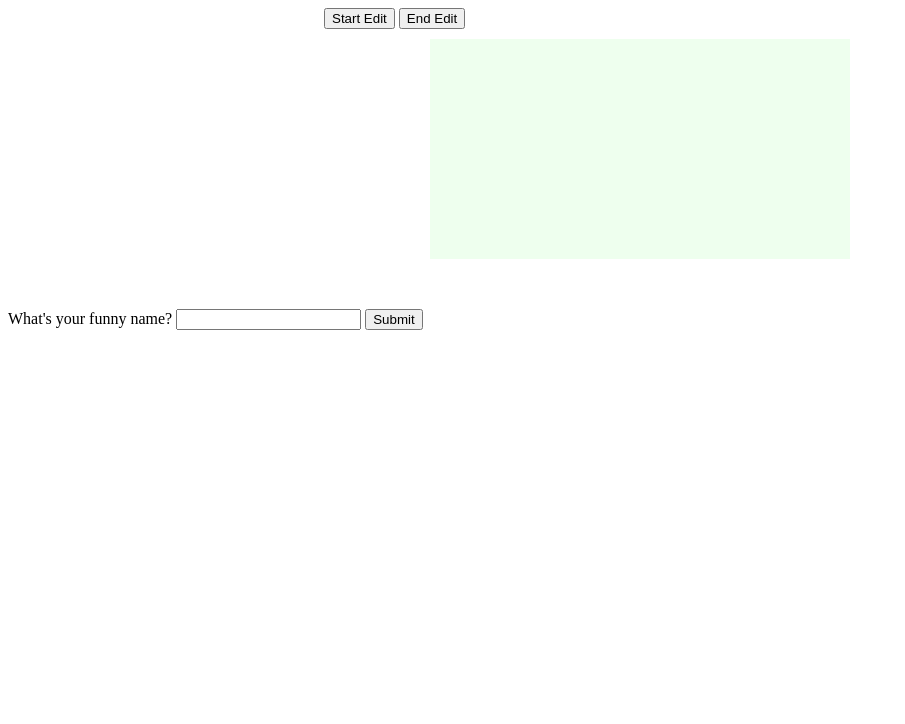
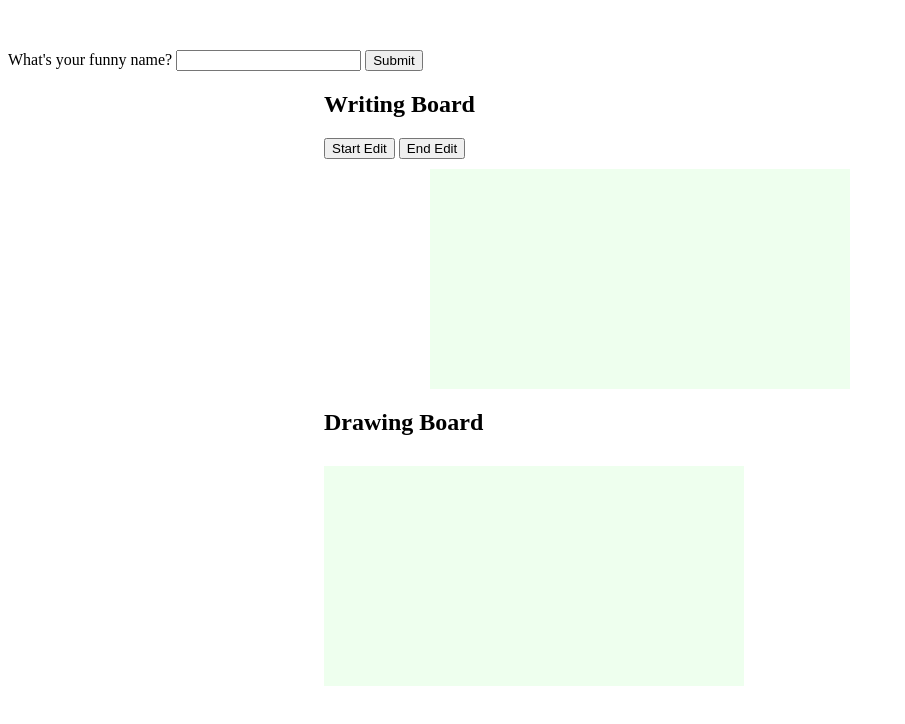
Before and after one commit to WinterCricket/introFormJS, a plain HTML site: page index.html in a window 1280 px wide. Shown: the whole page, without its empty margins (0-905 px from the left). Drawn offline with Linux system fonts and the light colour scheme.

Commit message:
add canvas board and files to index and rearrange page layout

```diff
--- a/editStyle.css
+++ b/editStyle.css
@@ -1,4 +1,4 @@
-#editElement {
+#editElement, #whiteBoard {
 
 	background-color: #eeffee;
 	color: blue;
@@ -12,7 +12,7 @@
 
 }
 
-main {
+main, div {
 	width: 50%;
 	margin: 0 auto;
 }
--- a/index.html
+++ b/index.html
@@ -5,24 +5,33 @@
 	<title>Introduction to Forms</title>
 	<link rel="stylesheet" href="style.css">
 	<link rel="stylesheet" href="editStyle.css">
+	<link rel="stylesheet" href="whiteBoard.css">
 	<!-- <link rel="stylesheet" href="https://stackpath.bootstrapcdn.com/bootstrap/4.1.3/css/bootstrap.min.css" integrity="sha384-MCw98/SFnGE8fJT3GXwEOngsV7Zt27NXFoaoApmYm81iuXoPkFOJwJ8ERdknLPMO" crossorigin="anonymous"> -->
 </head>
 <body>
-<main>
 
-	<input type="button" id="startButt" value="Start Edit">
-	<input type="button" id="endButt" value="End Edit">
-	<p id="editElement"></p>
-</main>
-<p contentEditable="true" id="target"></p>
+	<p contentEditable="true" id="target"></p>
 	<form name=""  action="https://laureleye.com" method="get"  id="formLog">
 		<span>What's your funny name?</span>
 		<input type="text" id="funnyName" name="funnyName">
 		<!-- don't put name attribute for submit button -->
 		<input type="submit" id="submit">
 	</form>
+<main>
+	<h2>Writing Board</h2>
+	<input type="button" id="startButt" value="Start Edit">
+	<input type="button" id="endButt" value="End Edit">
+	<p id="editElement"></p>
+</main>
+
+
+<div>
+<h2>Drawing Board</h2>
+<canvas id="whiteBoard"></canvas>
+</div>
+
 
 <script src="formJS.js"></script>
 <script src="editJS.js"></script>
-</body>
+<script src="whiteBoard.js"></script>
 </html>
--- /dev/null
+++ b/whiteBoard.css
@@ -0,0 +1,5 @@
+
+#whiteBoard {
+	width: 400px;
+	height: 200px;
+}
```
Also changed, not shown: whiteBoard.js (added).
